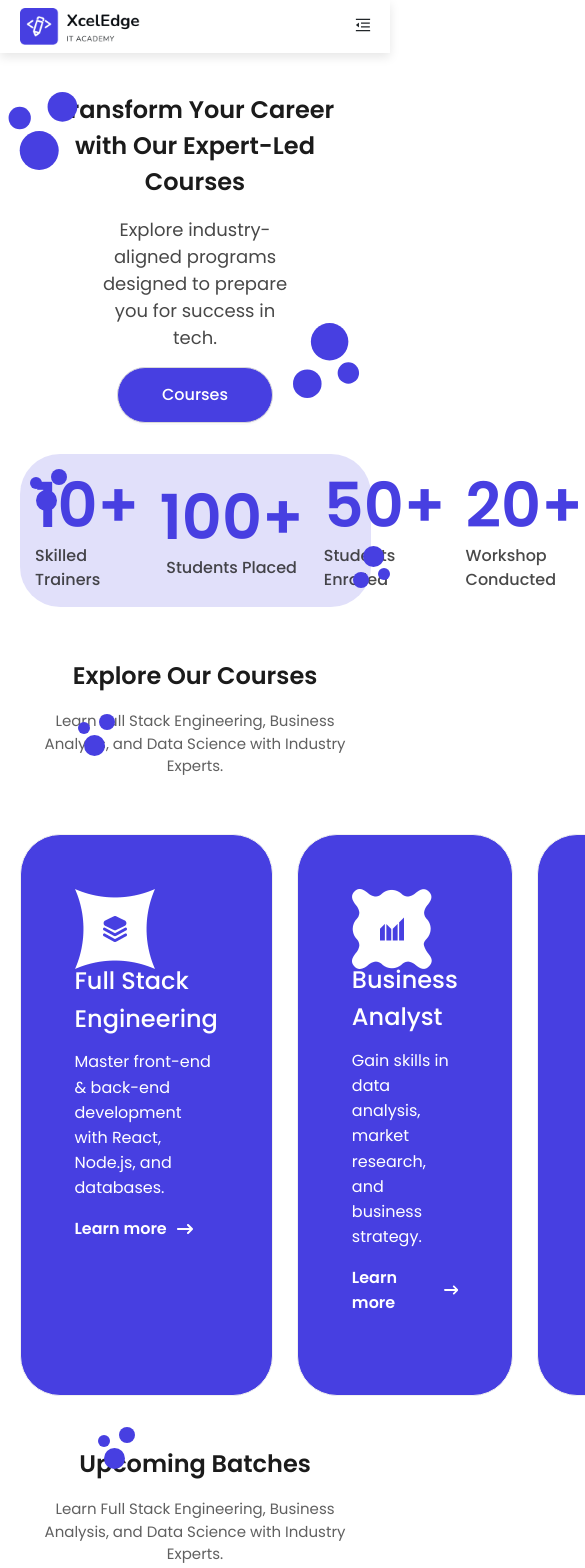
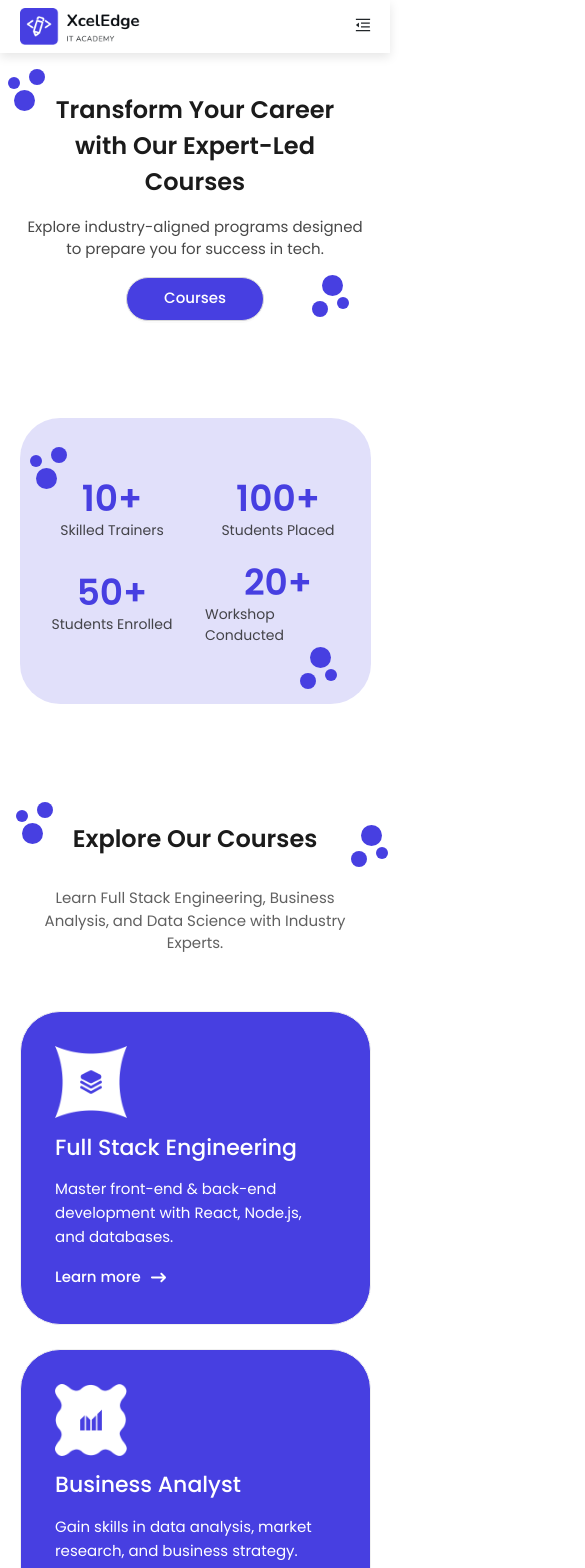
Before and after one commit to anjanasri13/exceledge, a React (Create React App) app: page /course in a window 390 px wide. Shown: the top 1568 px of the page, 585 px wide, since content can reach past the window. Built offline with nearby package versions, Linux system fonts and the light colour scheme.

Commit message:
fix!:minor changes

```diff
--- a/src/screens/Course.js
+++ b/src/screens/Course.js
@@ -21,7 +21,7 @@ const services = [
     title: "Full Stack Engineering",
     description:
       "Master front-end & back-end development with React, Node.js, and databases.",
-    icon: <img src={Image2} width="80px" height="80px" alt="" />,
+    icon: <img src={Image2} className="service-image" alt="" />,
 
     backgroundColor: "#377dff1a",
   },
@@ -29,14 +29,14 @@ const services = [
     title: "Business Analyst",
     description:
       "Gain skills in data analysis, market research, and business strategy.",
-    icon: <img src={Image3} width="80px" height="80px" alt="" />,
+    icon: <img src={Image3} className="service-image" alt="" />,
     backgroundColor: "#FF9EC533",
   },
   {
     title: "Data Science",
     description:
       "Learn Python, machine learning, and AI to analyze and predict data trends.",
-    icon: <img src={Image4} width="80px" height="80px" alt="" />,
+    icon: <img src={Image4} className="service-image" alt="" />,
     backgroundColor: "#FFCB2A24",
   },
 ];
@@ -76,63 +76,60 @@ export default function Course() {
       <div className="hero-section">
         <div className="Clayer1">
           <svg
-            width="70"
-            height="78"
-            viewBox="0 0 70 78"
+            width="37"
+            height="42"
+            viewBox="0 0 37 42"
             fill="none"
             xmlns="http://www.w3.org/2000/svg"
           >
-            <circle cx="54.4284" cy="14.8571" r="14.8571" fill="#473FE1" />
-            <circle cx="31.2139" cy="58.5" r="19.5" fill="#473FE1" />
-            <circle cx="11.7141" cy="26" r="11.1429" fill="#473FE1" />
+            <circle cx="29" cy="8" r="8" fill="#473FE1" />
+            <circle cx="16.5" cy="31.5" r="10.5" fill="#473FE1" />
+            <circle cx="6" cy="14" r="6" fill="#473FE1" />
           </svg>
         </div>
         <div className="Clayer2">
           <svg
-            width="67"
-            height="75"
-            viewBox="0 0 67 75"
+            width="37"
+            height="42"
+            viewBox="0 0 37 42"
             fill="none"
             xmlns="http://www.w3.org/2000/svg"
           >
             <circle
-              cx="14.2856"
-              cy="60.7143"
-              r="14.2857"
-              transform="rotate(-180 14.2856 60.7143)"
+              cx="8"
+              cy="34"
+              r="8"
+              transform="rotate(-180 8 34)"
               fill="#473FE1"
             />
             <circle
-              cx="36.6074"
-              cy="18.75"
-              r="18.75"
-              transform="rotate(-180 36.6074 18.75)"
+              cx="20.5"
+              cy="10.5"
+              r="10.5"
+              transform="rotate(-180 20.5 10.5)"
               fill="#473FE1"
             />
             <circle
-              cx="55.357"
-              cy="50"
-              r="10.7143"
-              transform="rotate(-180 55.357 50)"
+              cx="31"
+              cy="28"
+              r="6"
+              transform="rotate(-180 31 28)"
               fill="#473FE1"
             />
           </svg>
         </div>
-        <p className="hero-title">
+        <p className="cont-title">
           Transform Your Career with Our Expert-Led Courses
         </p>
-        <p className="course-desc">
+        <p className="cont-desc">
           Explore industry-aligned programs designed to prepare you for success
           in tech.
         </p>
         <Button
+          className="contact-btn"
           style={{
-            fontSize: 16,
-            fontWeight: 500,
             backgroundColor: "#473FE1",
             borderRadius: "100px",
-            width: "156px",
-            height: "56px",
             color: "#FFFFFF",
           }}
         >
@@ -154,7 +151,7 @@ export default function Course() {
             <circle cx="6" cy="14" r="6" fill="#473FE1" />
           </svg>
         </div>
-        <div className="layer4">
+        <div className="Clayer4">
           <svg
             width="37"
             height="42"
@@ -212,7 +209,7 @@ export default function Course() {
       </div>
 
       <div className="services-page">
-        <div className="layer5">
+        <div className="Clayer5">
           <svg
             width="37"
             height="42"
@@ -225,7 +222,7 @@ export default function Course() {
             <circle cx="6" cy="14" r="6" fill="#473FE1" />
           </svg>
         </div>
-        <div className="layer6">
+        <div className="Clayer6">
           <svg
             width="37"
             height="42"
@@ -284,7 +281,7 @@ export default function Course() {
         </div>
       </div>
 
-      <div className="upcoming-batch">
+      {/* <div className="upcoming-batch">
         <div className="layer11">
           <svg
             width="37"
@@ -650,10 +647,10 @@ export default function Course() {
             View More
           </Button>
         </div>
-      </div>
+      </div> */}
 
       <div className="demo-container">
-        <div className="layer18">
+        <div className="Clayer18">
           <svg
             width="37"
             height="42"
@@ -666,7 +663,7 @@ export default function Course() {
             <circle cx="6" cy="14" r="6" fill="white" />
           </svg>
         </div>
-        <div className="layer19">
+        <div className="Clayer19">
           <svg
             width="37"
             height="42"
@@ -697,15 +694,12 @@ export default function Course() {
             />
           </svg>
         </div>
-        <div>
+        <div className="demo">
           <Button
+            className="free-demo"
             style={{
-              fontSize: 18,
-              fontWeight: 500,
               backgroundColor: "#FFFFFF1A",
               borderRadius: "10px",
-              width: "187px",
-              height: "40px",
               color: "#FFFFFF",
               borderStyle: "none",
             }}
@@ -718,13 +712,10 @@ export default function Course() {
             with Industry Experts.
           </p>
           <Button
+            className="book-seat"
             style={{
-              fontSize: 16,
-              fontWeight: 500,
               backgroundColor: "#FFFFFF",
               borderRadius: "100px",
-              width: "189px",
-              height: "56px",
               color: "#473FE1",
             }}
           >
@@ -732,12 +723,18 @@ export default function Course() {
           </Button>
         </div>
         <div>
-          <img src={calltoimg} width="557px" height="370px" alt="" />
+          <img
+            src={calltoimg}
+            width="557px"
+            height="370px"
+            alt=""
+            className="call-img"
+          />
         </div>
       </div>
 
       <div className="upcoming-batch">
-        <div className="layer16">
+        <div className="Clayer16">
           <svg
             width="37"
             height="42"
@@ -750,7 +747,7 @@ export default function Course() {
             <circle cx="6" cy="14" r="6" fill="#473FE1" />
           </svg>
         </div>
-        <div className="layer17">
+        <div className="Clayer17">
           <svg
             width="37"
             height="42"
@@ -787,12 +784,12 @@ export default function Course() {
             Find answers to common questions about our courses, enrollment, and
             more.
           </p>
-          <Faq />
+          {/* <Faq /> */}
         </div>
       </div>
 
       <div className="cta-container">
-        <div className="layer20">
+        <div className="Clayer20">
           <svg
             width="37"
             height="42"
@@ -805,7 +802,7 @@ export default function Course() {
             <circle cx="6" cy="14" r="6" fill="white" />
           </svg>
         </div>
-        <div className="layer21">
+        <div className="Clayer21">
           <svg
             width="37"
             height="42"
@@ -842,13 +839,10 @@ export default function Course() {
           Industry Experts.
         </p>
         <Button
+          className="enroll-button"
           style={{
-            fontSize: 16,
-            fontWeight: 500,
             backgroundColor: "#FFFFFF",
             borderRadius: "100px",
-            width: "176px",
-            height: "56px",
             color: "#473FE1",
           }}
         >
--- a/src/styles/Gallery.css
+++ b/src/styles/Gallery.css
@@ -49,7 +49,7 @@
 }
 @media (max-width: 768px) {
   .Glayer20 {
-    left: 5%;
+    left: 10%;
     top: 70%;
   }
 }
--- a/src/styles/course.css
+++ b/src/styles/course.css
@@ -7,7 +7,7 @@
   .Clayer1 {
     position: absolute;
     left: 2%;
-    top: 0%;
+    top: -10%;
   }
 }
 .Clayer2 {
@@ -17,8 +17,138 @@
 }
 @media (max-width: 768px) {
   .Clayer2 {
+    left: 80%;
+    top: 80%;
+  }
+}
+.Clayer4 {
+  position: absolute;
+  left: 95%;
+  top: 60%;
+}
+@media (max-width: 768px) {
+  .Clayer4 {
+    left: 80%;
+    top: 80%;
+  }
+}
+.Clayer5 {
+  position: absolute;
+  left: 20%;
+  top: 10%;
+}
+@media (max-width: 768px) {
+  .Clayer5 {
+    position: absolute;
+    left: 4%;
+    top: 0%;
+  }
+}
+.Clayer6 {
+  position: absolute;
+  left: 85%;
+  top: 30%;
+}
+@media (max-width: 768px) {
+  .Clayer6 {
+    left: 90%;
+    top: 2%;
+  }
+}
+.Clayer16 {
+  position: absolute;
+  left: 40%;
+  top: 5%;
+}
+@media (max-width: 768px) {
+  .Clayer16 {
+    left: 15%;
+    top: 5%;
+  }
+}
+.Clayer17 {
+  position: absolute;
+  left: 70%;
+  top: 22%;
+}
+@media (max-width: 768px) {
+  .Clayer17 {
     left: 75%;
+    top: 20%;
+  }
+}
+.Clayer18 {
+  position: absolute;
+  left: 25%;
+  top: 8%;
+}
+@media (max-width: 768px) {
+  .Clayer18 {
+    left: 70%;
+    top: 5%;
+  }
+}
+.Clayer19 {
+  position: absolute;
+  left: 27%;
+  top: 70%;
+}
+@media (max-width: 768px) {
+  .Clayer19 {
+    left: 60%;
+    top: 45%;
+  }
+}
+.Clayer20 {
+  position: absolute;
+  left: 25%;
+  top: 70%;
+}
+@media (max-width: 768px) {
+  .Clayer20 {
+    left: 10%;
     top: 70%;
+  }
+}
+.Clayer21 {
+  position: absolute;
+  left: 75%;
+  top: 70%;
+}
+@media (max-width: 768px) {
+  .Clayer21 {
+    left: 80%;
+    top: 70%;
+  }
+}
+.cont-title {
+  font-size: 56px;
+  font-weight: 600;
+  color: #1b1b1b;
+  width: 70%;
+  text-align: center;
+}
+@media (max-width: 768px) {
+  .cont-title {
+    font-size: 24px;
+    width: 85%;
+    line-height: 36px;
+  }
+}
+.cont-desc {
+  font-size: 18px;
+  font-weight: 400;
+  color: #1b1b1b;
+  opacity: 80%;
+  width: 60%;
+  text-align: center;
+  line-height: 34px;
+}
+@media (max-width: 768px) {
+  .cont-desc {
+    font-size: 15px;
+    width: 90%;
+    line-height: 22.5px;
   }
 }
 .course-desc {
@@ -47,6 +177,12 @@
   display: flex;
   align-items: center;
   gap: 10px;
+}
+@media (max-width: 768px) {
+  .learn-more-link {
+    font-size: 15px;
+    font-weight: 500;
+  }
 }
 .fa-arrow-right-long {
   display: flex;
@@ -120,6 +256,21 @@
   display: flex;
   position: relative;
 }
+@media (max-width: 768px) {
+  .demo-container {
+    flex-direction: column;
+    border-radius: 30px;
+    margin: 5%;
+    gap: 30px;
+  }
+}
+@media (max-width: 768px) {
+  .demo {
+    display: flex;
+    flex-direction: column;
+    gap: 15px;
+  }
+}
 .demo-title {
   font-size: 49px;
   font-weight: 600;
@@ -127,7 +278,13 @@
   width: 70%;
   line-height: 68.6px;
 }
-
+@media (max-width: 768px) {
+  .demo-title {
+    font-size: 24px;
+    line-height: 33.6px;
+    margin: 0;
+  }
+}
 .demo-description {
   font-size: 18px;
   font-weight: 400;
@@ -136,3 +293,47 @@
   width: 70%;
   line-height: 34px;
 }
+@media (max-width: 768px) {
+  .demo-description {
+    font-size: 14px;
+    line-height: 21px;
+    width: 90%;
+    margin: 0;
+  }
+}
+.book-seat {
+  font-size: 16px;
+  font-weight: 500;
+  width: 189px;
+  height: 56px;
+}
+@media (max-width: 768px) {
+  .book-seat {
+    font-size: 15px;
+    width: 128px;
+    height: 44px;
+  }
+}
+.free-demo {
+  font-size: 18px;
+  font-weight: 500;
+  width: 187px;
+  height: 40px;
+}
+@media (max-width: 768px) {
+  .free-demo {
+    font-size: 14px;
+    width: 143px;
+    height: 34px;
+  }
+}
+.call-img {
+  width: 557px;
+  height: 370px;
+}
+@media (max-width: 768px) {
+  .call-img {
+    width: 100%;
+    height: 211px;
+  }
+}
--- a/src/styles/home.css
+++ b/src/styles/home.css
@@ -103,16 +103,6 @@
   left: 75%;
   top: 70%;
 }
-.Glayer3 {
-  position: absolute;
-  left: 15%;
-  top: 0%;
-}
-.Glayer4 {
-  position: absolute;
-  left: 75%;
-  top: 70%;
-}
 .main-div {
   display: flex;
   gap: 40px;
@@ -166,7 +156,15 @@
   justify-content: space-evenly;
   position: relative;
 }
-
+@media (max-width: 768px) {
+  .stats-grid {
+    border-radius: 40px;
+    grid-template-columns: repeat(2, 1fr);
+    margin: 25% 5%;
+    padding: 15% 5%;
+    gap: 20px;
+  }
+}
 .stat-item {
   display: flex;
   flex-direction: column;
@@ -183,12 +181,22 @@
   padding: 0;
   color: #473fe1;
 }
-
+@media (max-width: 768px) {
+  .stat-item h4 {
+    font-size: 36px;
+  }
+}
 .stat-item p {
   font-size: 16px;
   margin: 0;
   font-weight: 500;
   color: #1b1b1bcc;
+}
+@media (max-width: 768px) {
+  .stat-item p {
+    font-size: 14px;
+    font-weight: 400;
+  }
 }
 .services-page {
   display: flex;
@@ -203,6 +211,11 @@
   align-items: center;
   justify-content: center;
   gap: 16px;
+}
+@media (max-width: 768px) {
+  .services-text {
+    gap: 30px;
+  }
 }
 .services-title {
   color: #1b1b1b;
@@ -242,6 +255,11 @@
   padding-left: 5%;
   padding-right: 5%;
 }
+@media (max-width: 768px) {
+  .services-card-container {
+    flex-direction: column;
+  }
+}
 .services-card {
   width: 100%;
   border-radius: 40px;
@@ -251,6 +269,11 @@
   display: flex;
   gap: 20px;
   background-color: #473fe1;
+}
+@media (max-width: 768px) {
+  .services-card {
+    padding: 3%;
+  }
 }
 .services-card:hover {
   transform: translateY(-20px);
@@ -270,15 +293,34 @@
   color: #ffffff;
   margin: 0;
 }
+@media (max-width: 768px) {
+  .service-card-title {
+    font-size: 22px;
+  }
+}
 .service-card-description {
   font-size: 16px;
   font-weight: 400;
   color: #ffffff;
   width: 100%;
   margin-top: 0;
+  line-height: 25.6px;
 }
-.card-image {
-  display: flex;
+@media (max-width: 768px) {
+  .service-card-description {
+    font-size: 15px;
+    line-height: 24px;
+  }
+}
+.service-image {
+  width: 80px;
+  height: 80px;
+}
+@media (max-width: 768px) {
+  .service-image {
+    width: 72px;
+    height: 72px;
+  }
 }
 .about-us-container {
   display: flex;
@@ -369,6 +411,11 @@
   margin-top: 8%;
   position: relative;
 }
+@media (max-width: 768px) {
+  .upcoming-batch {
+    margin-top: 25%;
+  }
+}
 .Gallery-page {
   display: flex;
   flex-direction: column;
@@ -410,6 +457,11 @@
   text-align: center;
   margin-bottom: 0%;
 }
+@media (max-width: 768px) {
+  .faq-title {
+    font-size: 24px;
+  }
+}
 .faq-sub-title {
   font-size: 18px;
   font-weight: 400;
@@ -419,6 +471,13 @@
   line-height: "140%";
   width: 30%;
   margin-bottom: 0;
+}
+@media (max-width: 768px) {
+  .faq-sub-title {
+    font-size: 15px;
+    line-height: 22.5px;
+    width: 80%;
+  }
 }
 .faq-content {
   width: 100%;
```
Also changed, not shown: src/screens/ContactUs.js (+4 -4 lines), src/styles/contactUs.css (+8 -9 lines).
